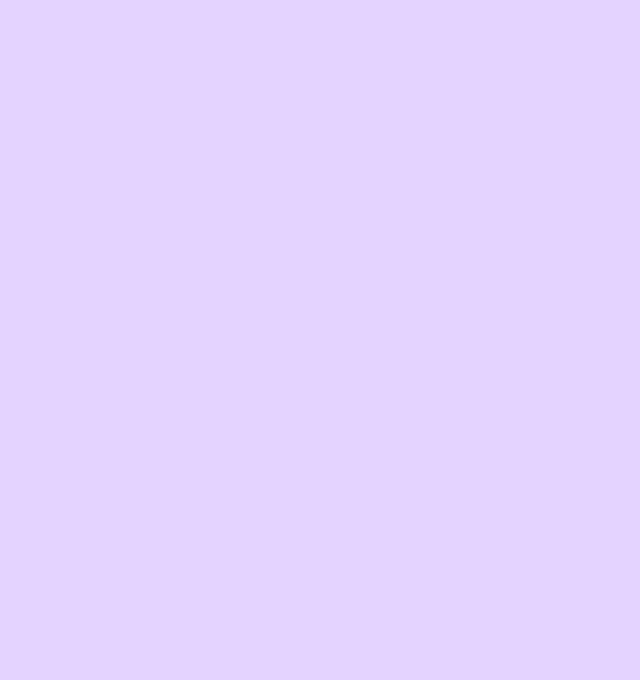
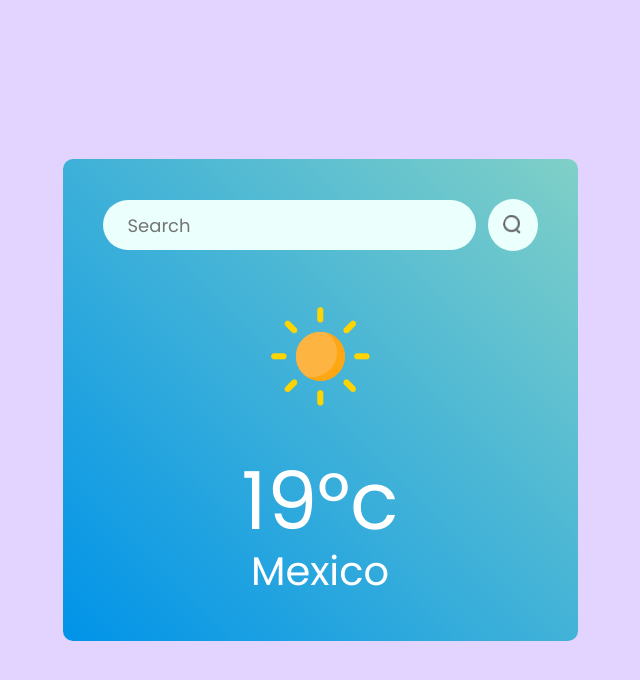
Before and after one commit to mayrars/weather-react, a React (Vite) app: page / in a window 1280 px wide. Shown: the top 680 px of the page, without its empty margins (320-960 px from the left). Built offline with nearby package versions, Linux system fonts and the light colour scheme.

Commit message:
import weather component

```diff
--- a/src/App.jsx
+++ b/src/App.jsx
@@ -1,8 +1,9 @@
+import Weather from "./components/Weather"
 
 const App = () => {
   return (
     <div className="app">
-
+      <Weather />
     </div>
   )
 }
```
